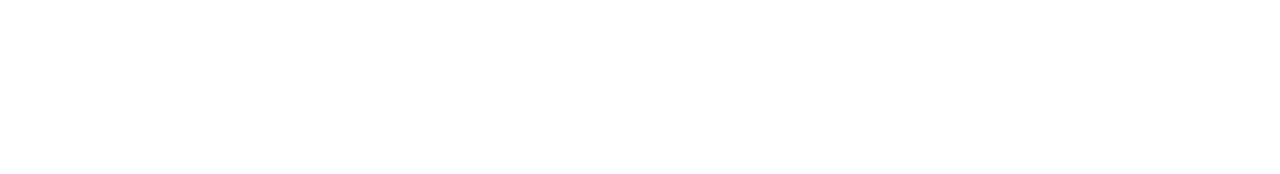
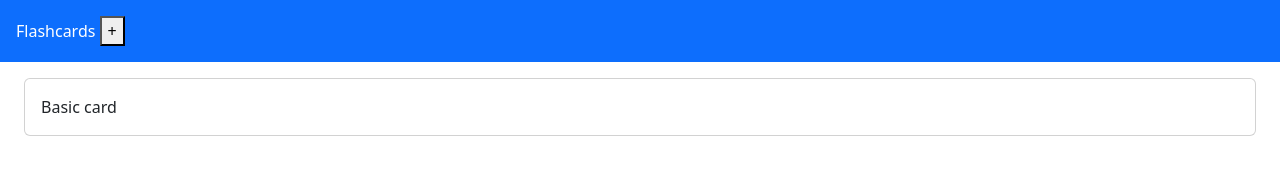
Before and after one commit to CastPJ/Flash-Cards, a website: page index.html in a window 1280 px wide. Drawn offline with nearby package versions, Linux system fonts and the light colour scheme.

Commit message:
Base design

```diff
--- a/index.html
+++ b/index.html
@@ -11,6 +11,12 @@
     <title>Flash Cards</title>
   </head>
   <body>
+    <div class="container-fluid text-bg-primary p-3">
+      Flashcards <button>+</button>
+    </div>
+    <div class="card mx-4 my-3">
+      <div class="card-body">Basic card</div>
+    </div>
     <script src="/node_modules/bootstrap/dist/js/bootstrap.bundle.js"></script>
     <script src="app.js"></script>
   </body>
```
